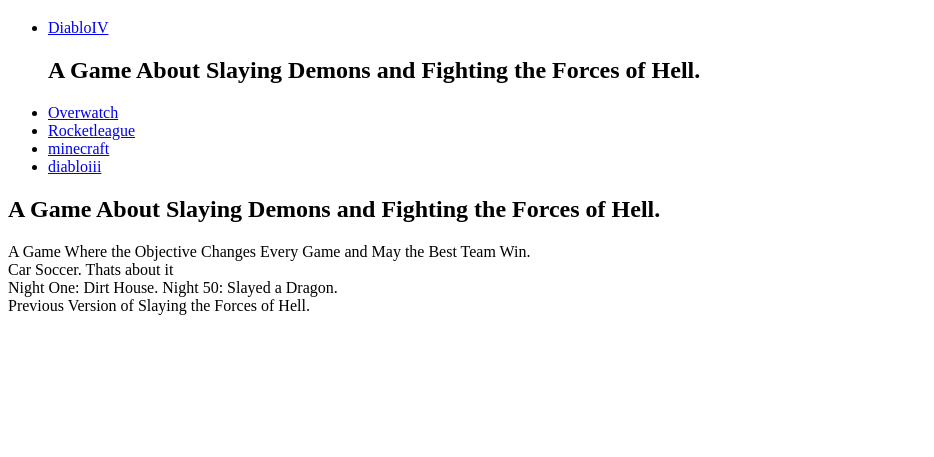
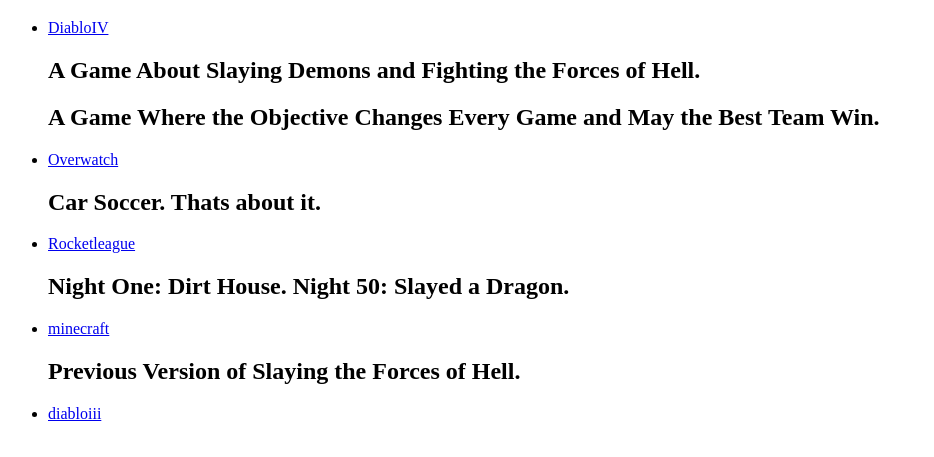
Before and after one commit to Charlie-GCCIS/IGME-110-Repo, a plain HTML site: page index.html in a window 1280 px wide. Shown: the part 61-518 px from the top of the page, without its empty margins (0-934 px from the left). Drawn offline with Linux system fonts and the light colour scheme.

Commit message:
Update index.html

```diff
--- a/index.html
+++ b/index.html
@@ -12,25 +12,36 @@
     <h2>
     A Game About Slaying Demons and Fighting the Forces of Hell.<br>
     </h2>
+    <h2>
+    A Game Where the Objective Changes Every Game and May the Best Team Win.
+    </h2>
     <li><a href="https://overwatch.blizzard.com/en-us/">Overwatch</a></li>
+    <h2>
+    Car Soccer. Thats about it.
+    </h2>
     <li><a href="https://www.rocketleague.com/en">Rocketleague</a></li>
+    <h2>
+    Night One: Dirt House. Night 50: Slayed a Dragon.
+    </h2>
+
     <li><a href="https://www.minecraft.net/en-us">minecraft</a></li>
+    <h2>
+    Previous Version of Slaying the Forces of Hell.
+    </h2>
     <li><a href="https://us.diablo3.blizzard.com/en-us/">diabloiii</a></li>
   </ul>
-  <h2>
-    A Game About Slaying Demons and Fighting the Forces of Hell.<br>
-  </h2>
-
-    A Game Where the Objective Changes Every Game and May the Best Team Win.<br>
 
 
-    Car Soccer. Thats about it<br>
 
 
-    Night One: Dirt House. Night 50: Slayed a Dragon.<br>
 
 
-    Previous Version of Slaying the Forces of Hell.
+
+
+
+
+
+
   </p>
 </body>
 </html>
```
